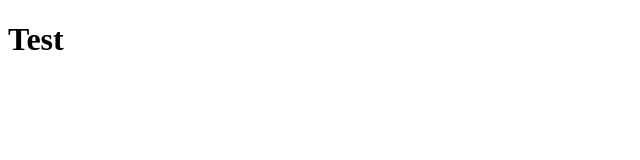
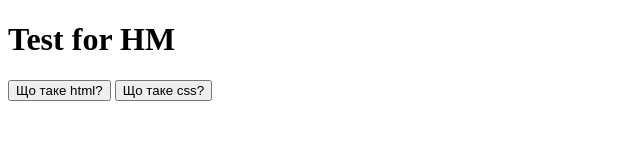
Before and after one commit to disierv-tech/js-hw, a plain HTML site: page index.html in a window 1280 px wide. Shown: the whole page, without its empty margins (0-640 px from the left). Drawn offline with Linux system fonts and the light colour scheme.

Commit message:
homework for 25 chapter

```diff
--- a/index.html
+++ b/index.html
@@ -6,9 +6,13 @@
     <title>Document</title>
   </head>
   <body>
-    <h1>Test</h1>
+    <h1>Test for HM</h1>
+
+    <button id="html">Що таке html?</button>
+    <button id="css">Що таке css?</button>
     <script src="./js/js-22.js"></script>
     <script src="./js/js-23.js"></script>
     <script src="./js/js-24.js"></script>
+    <script src="./js/js-25.js"></script>
   </body>
 </html>
```
Also changed, not shown: js/js-25.js (added, +117 -0 lines).
